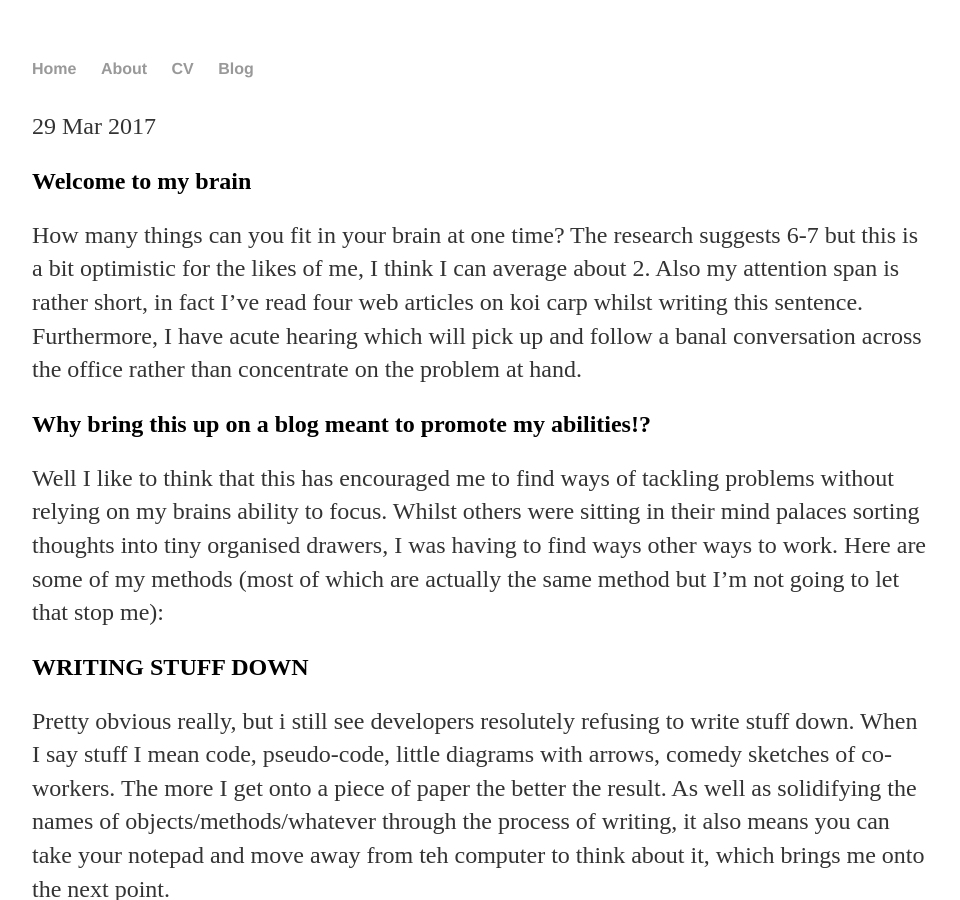
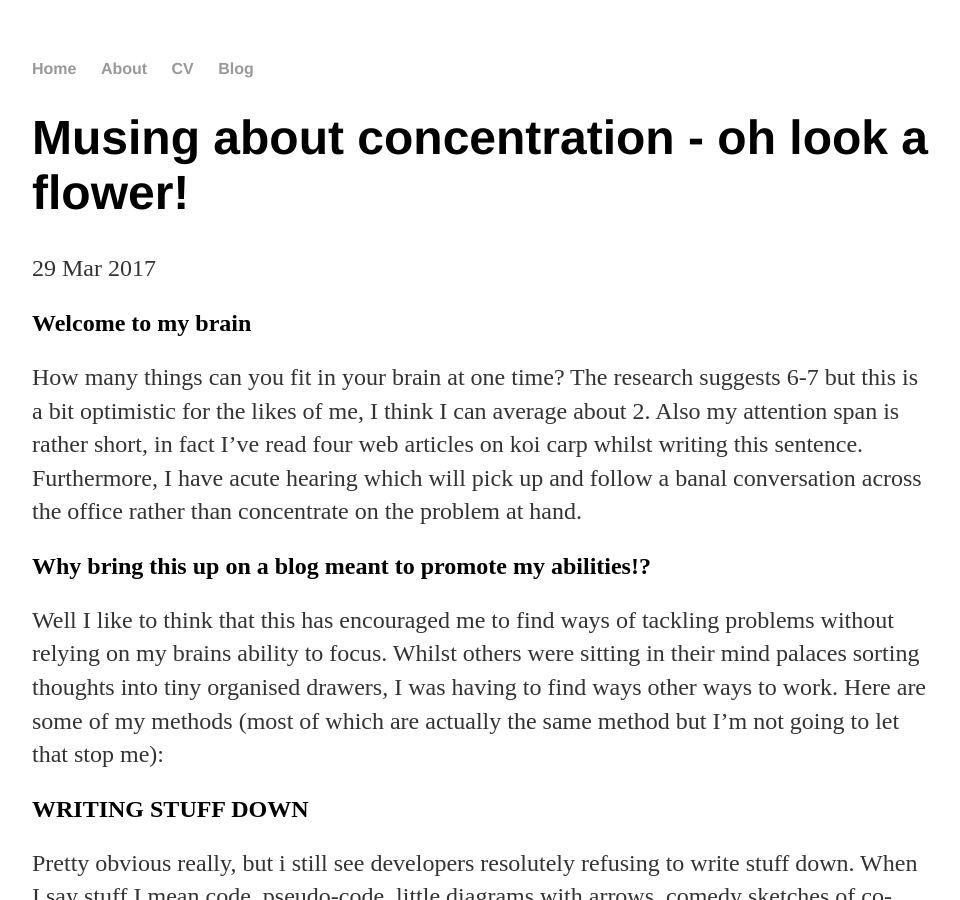
Before and after one commit to alun1111/alun1111.github.io, a Jekyll site: the page built from _posts/2017-03-29-Brain.md, in a window 1280 px wide and 900 px high. Shown: the whole window, without its empty margins (160-1120 px from the left). Built offline with Jekyll 4.4.1, drawn with Linux system fonts in a browser that asks for light colours.

Commit message:
Add title

```diff
--- a/_posts/2017-03-29-Brain.md
+++ b/_posts/2017-03-29-Brain.md
@@ -1,6 +1,6 @@
 ---
 layout: post
-title: ""
+title: "Musing about concentration - oh look a flower!"
 date: 2017-03-29
 ---
 
```
